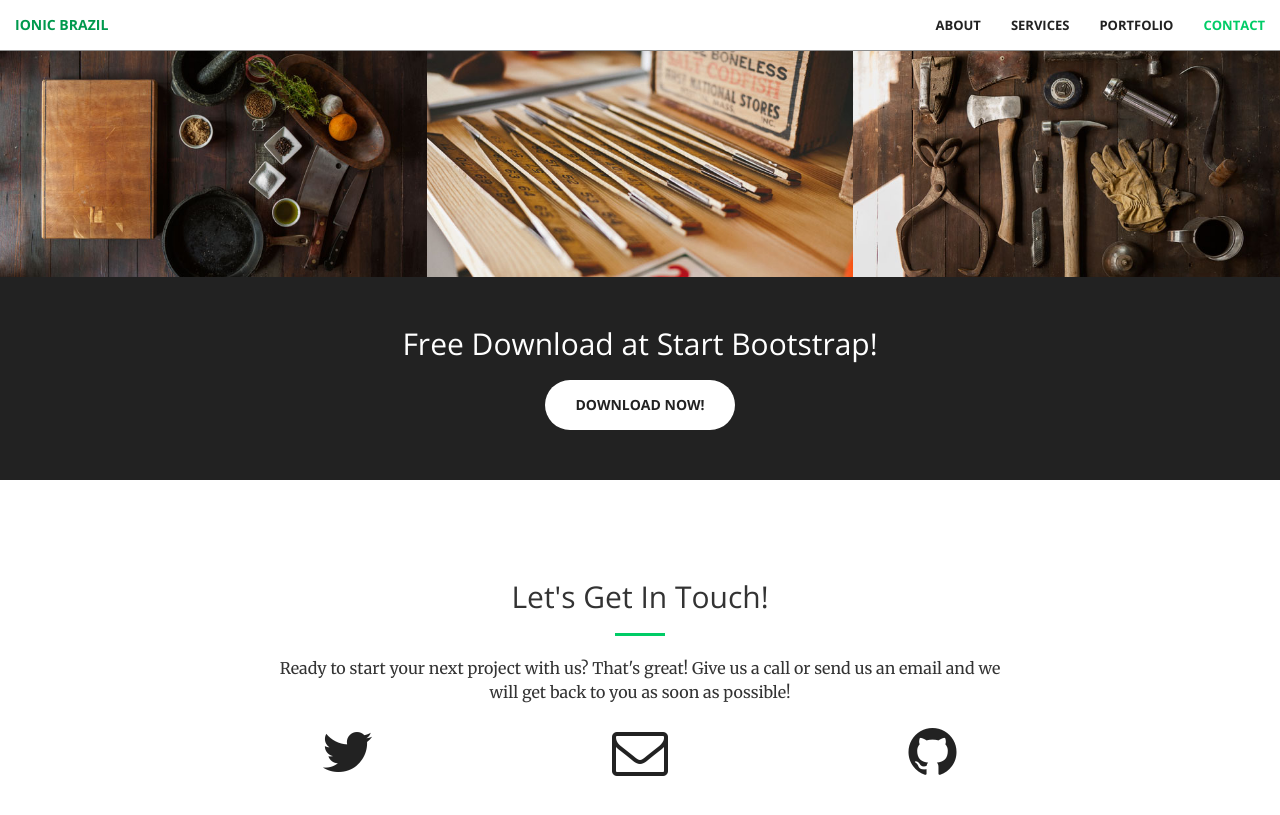
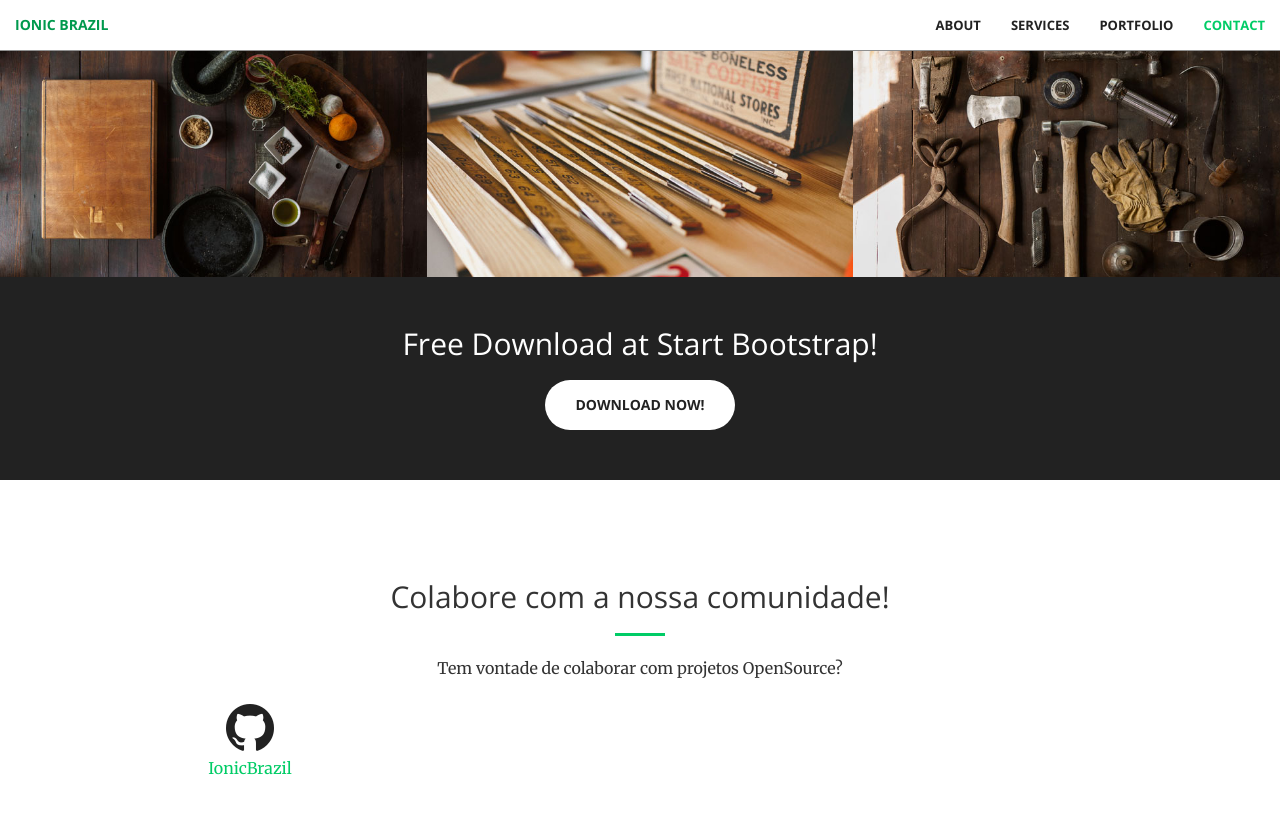
Before and after one commit to gabrielclima/gabrielclima.github.io, a Jekyll site: the page built from index.html, in a window 1280 px wide and 900 px high, scrolled down 1957 px. Shown: the top 815 px of the window. Built offline with Jekyll 4.4.1, drawn with Linux system fonts in a browser that asks for light colours.

Commit message:
Commitando alterações de dados

```diff
--- a/_config.yml
+++ b/_config.yml
@@ -6,7 +6,7 @@ baseurl: "" # the subpath of your site, e.g. /blog/
 url: "" # the base hostname & protocol for your site
 
 twitter_username:
-github_username:
+github_username: IonicBrazil
 
 # Build settings
 markdown: kramdown
--- a/_includes/contact.html
+++ b/_includes/contact.html
@@ -2,11 +2,11 @@
     <div class="container">
         <div class="row">
             <div class="col-lg-8 col-lg-offset-2 text-center">
-                <h2 class="section-heading">Let's Get In Touch!</h2>
+                <h2 class="section-heading">Colabore com a nossa comunidade!</h2>
                 <hr class="primary">
-                <p>Ready to start your next project with us? That's great! Give us a call or send us an email and we will get back to you as soon as possible!</p>
+                <p>Tem vontade de colaborar com projetos OpenSource?</p>
             </div>
-        <div class="col-lg-2 col-lg-offset-2 text-center">
+        <!--<div class="col-lg-2 col-lg-offset-2 text-center">
             <a href="https://twitter.com/{{ site.twitter_username }}">
                 <i class="fa fa-twitter fa-3x wow bounceIn" data-wow-delay=".1s"></i>
                 <p>{{ site.twitter_username }}</p>
@@ -17,7 +17,7 @@
             <i class="fa fa-envelope-o fa-3x wow bounceIn" data-wow-delay=".1s"></i>
                 <p>{{ site.email }}</p>
             </a>
-        </div>
+        </div>-->
         <div class="col-lg-2 col-lg-offset-1 text-center">
             <a href="https://github.com/{{ site.github_username }}">
             <i class="fa fa-github fa-3x wow bounceIn" data-wow-delay=".1s"></i>
```
